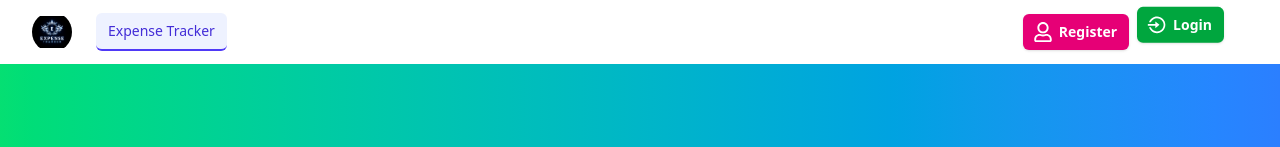
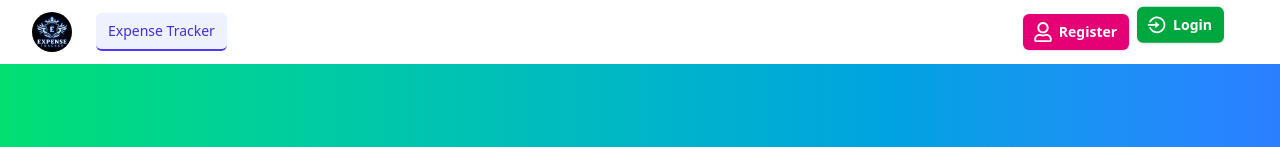
Before and after one commit to Selenophiles4879/expense-tracker, a React (Vite) app in the folder frontend/: page / in a window 1280 px wide. Shown: the top 147 px of the page. Built offline with nearby package versions, Linux system fonts and the light colour scheme; no server answers.

Commit message:
Update logo image source in PublicNavBar

```diff
--- a/frontend/src/components/NavBar/PublicNavBar.jsx
+++ b/frontend/src/components/NavBar/PublicNavBar.jsx
@@ -74,7 +74,7 @@ export default function PublicNavbar() {
                 <div className="flex flex-shrink-0 items-center">
 
                   <img
-                    src="/10209.png"
+                    src="/icons/icon-master-1024.png"
                     alt="Expense Tracker Logo"
                     className="h-10 w-10 rounded-full object-contain"
                   />
```
